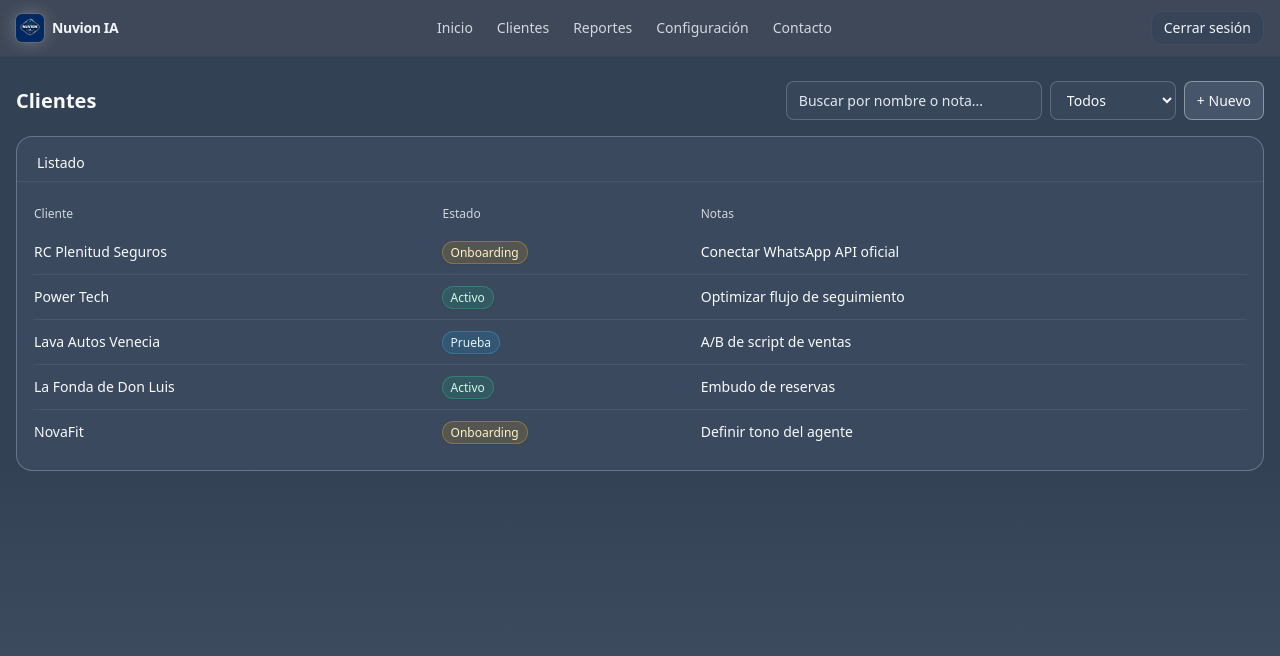
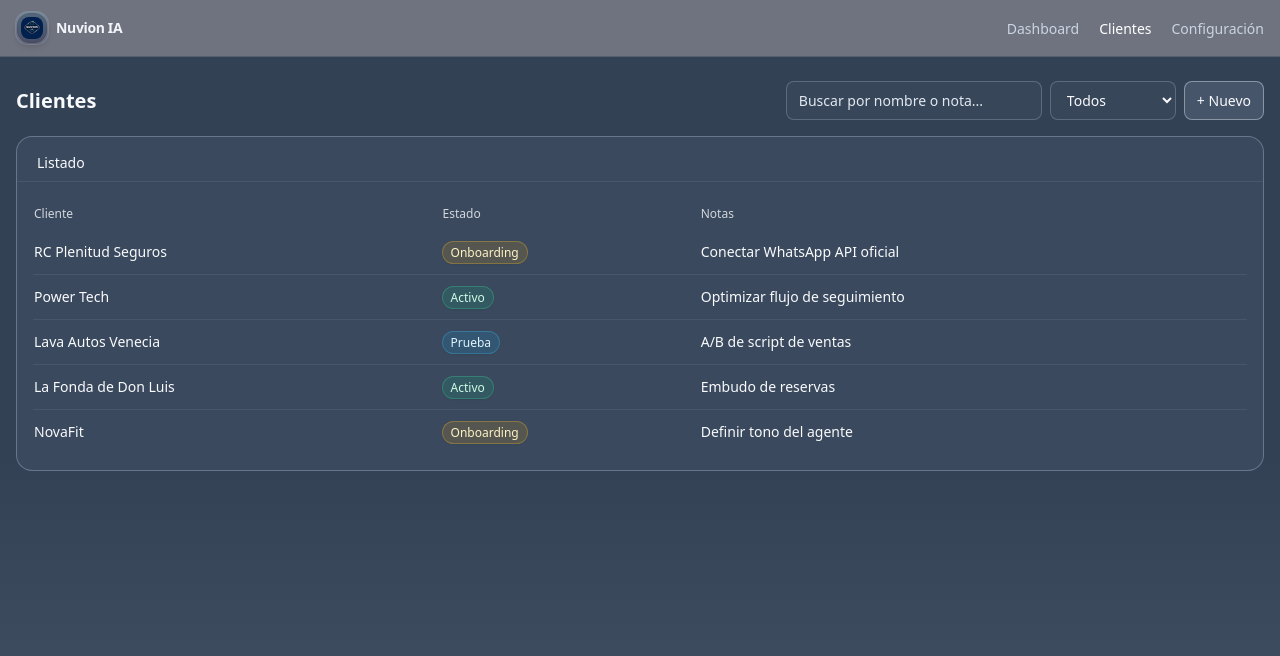
Before and after one commit to ianuvion/nuvion-ia, a Next.js app: page /clientes in a window 1280 px wide. Shown: the top 656 px of the page. Built offline with nearby package versions, Linux system fonts and the light colour scheme.

Commit message:
Update layout.tsx

```diff
--- a/app/layout.tsx
+++ b/app/layout.tsx
@@ -1,11 +1,10 @@
 // app/layout.tsx
 import type { Metadata } from "next";
-import Link from "next/link";
-import Image from "next/image";
 import "./globals.css";
+import Navbar from "./components/Navbar";
 
 export const metadata: Metadata = {
-  title: "Nuvion IA", // como pediste: sin la palabra “plataforma”
+  title: "Nuvion IA",
   description: "Dashboard y herramientas de Nuvion IA",
 };
 
@@ -17,45 +16,11 @@ export default function RootLayout({
   return (
     <html lang="es">
       <body className="antialiased">
-        {/* NAVBAR — ligeramente más clara para que el logo destaque */}
-        <header className="sticky top-0 z-40 border-b border-slate-700/40 bg-slate-800/85 backdrop-blur">
-          <div className="mx-auto max-w-7xl px-4 h-14 flex items-center justify-between">
-            {/* Logo + marca (clickeable al inicio) */}
-            <Link href="/" className="flex items-center gap-2" aria-label="Ir al inicio">
-              <Image
-                src="/icon.png"
-                alt="Nuvion IA"
-                width={28}
-                height={28}
-                className="brightness-125 drop-shadow-[0_0_8px_rgba(255,255,255,0.25)] ring-1 ring-white/10 rounded-md"
-                priority
-              />
-              <span className="text-sm font-semibold text-slate-100 tracking-tight">
-                Nuvion IA
-              </span>
-            </Link>
+        {/* NAVBAR global con logo metálico */}
+        <Navbar />
 
-            {/* Menú principal */}
-            <nav className="hidden md:flex items-center gap-6 text-sm text-slate-200/90">
-              <Link href="/dashboard" className="hover:text-white">Inicio</Link>
-              <Link href="/clientes" className="hover:text-white">Clientes</Link>
-              <Link href="/reportes" className="hover:text-white">Reportes</Link>
-              <Link href="/configuracion" className="hover:text-white">Configuración</Link>
-              <Link href="/contacto" className="hover:text-white">Contacto</Link>
-            </nav>
-
-            {/* Acción (placeholder cerrar sesión) */}
-            <Link
-              href="/api/auth/signout"
-              className="rounded-xl border border-slate-600/60 bg-slate-700/60 px-3 py-1.5 text-sm text-slate-100 hover:bg-slate-600/70"
-            >
-              Cerrar sesión
-            </Link>
-          </div>
-        </header>
-
-        {/* Contenido de cada página */}
-        {children}
+        {/* Contenido principal de cada página */}
+        <main>{children}</main>
       </body>
     </html>
   );
```
